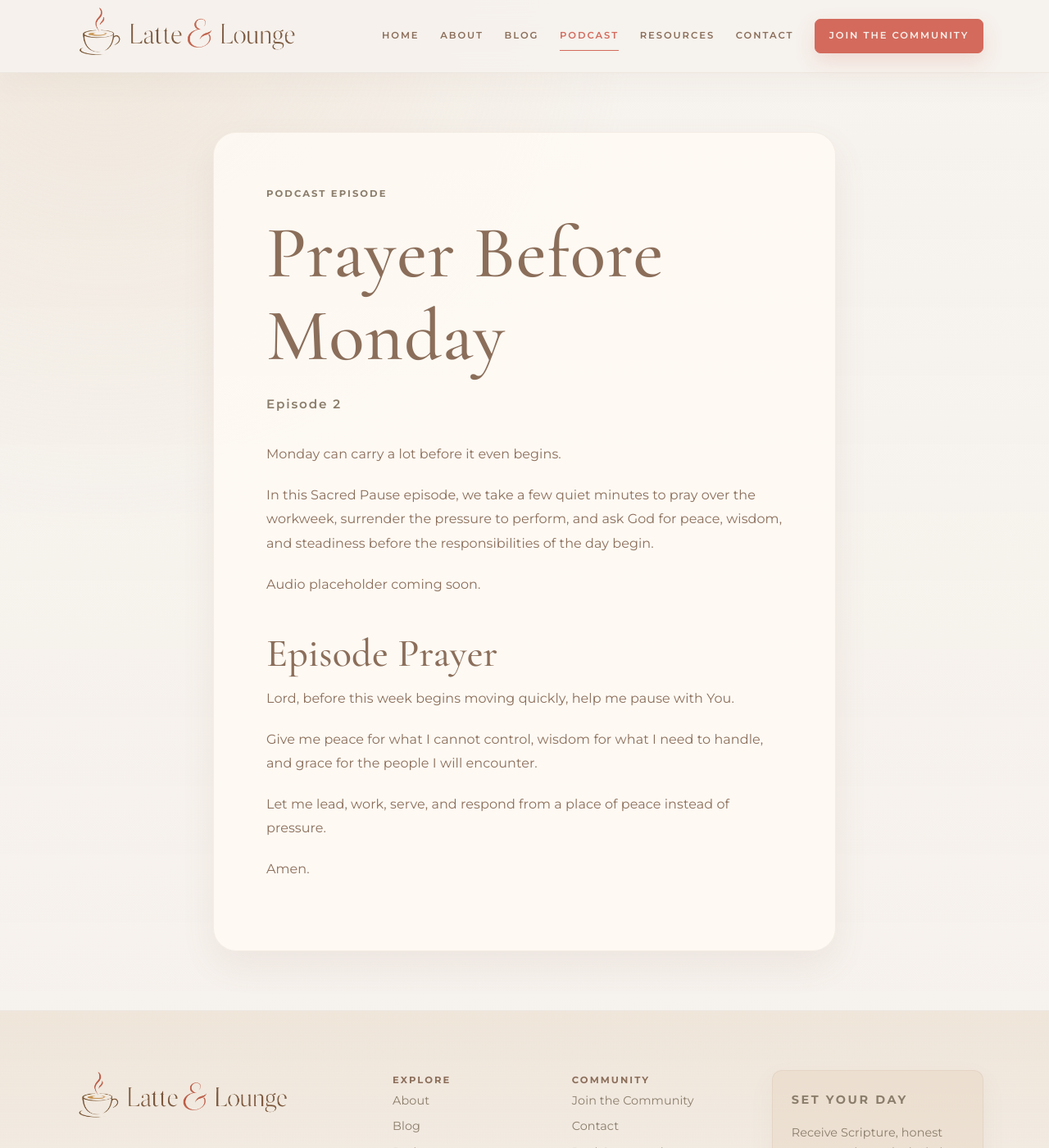
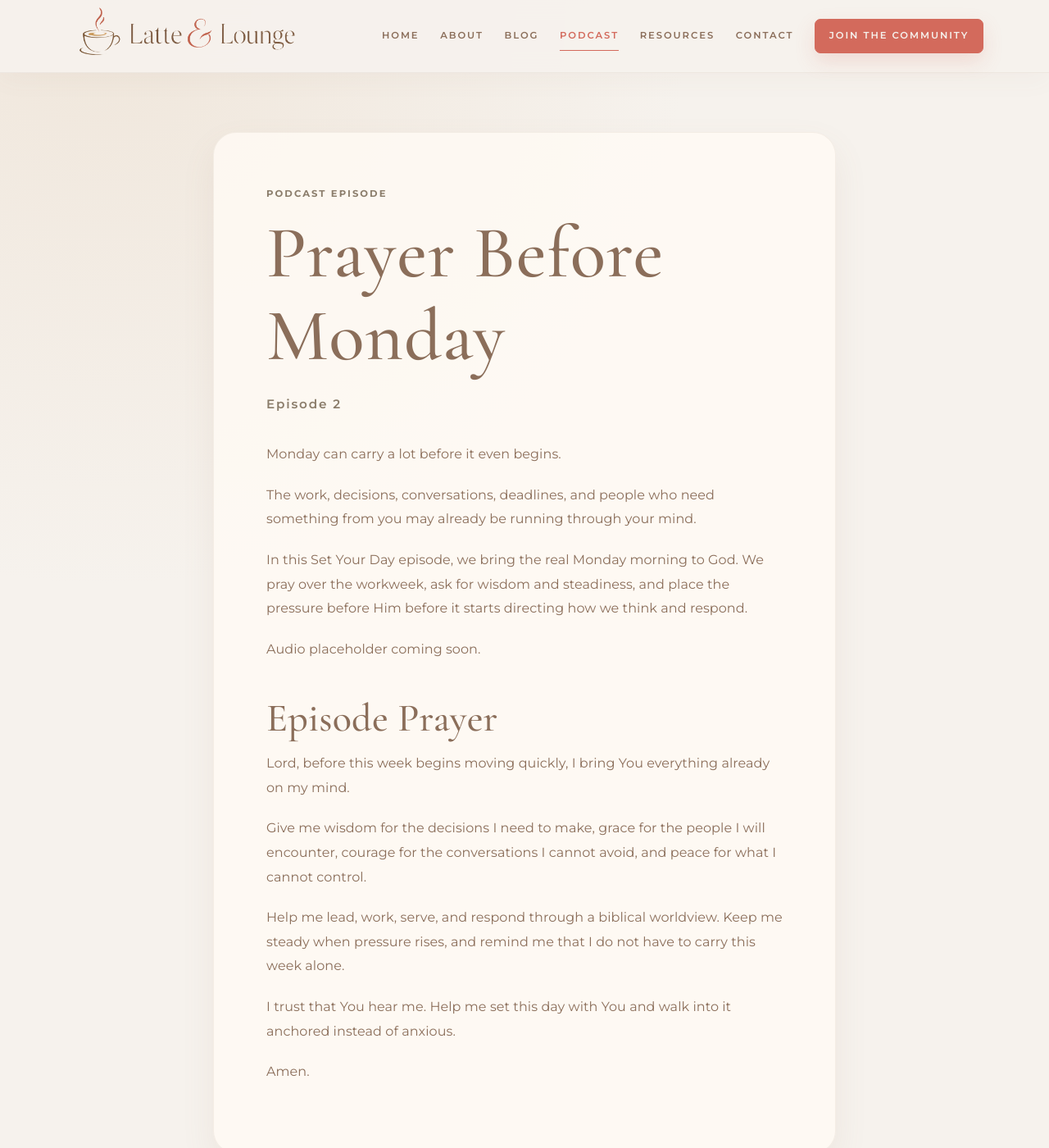
Before and after one commit to jeffthomasiii/latte-lounge-poc, a Jekyll site: the page built from docs/_podcast/prayer-before-monday.md, in a window 1280 px wide and 1400 px high. Shown: the whole window at 82% size. Built offline with Jekyll 4.4.1, drawn with Linux system fonts in a browser that asks for light colours.

Commit message:
Align Monday prayer episode with Samatra's set-your-day voice

```diff
--- a/docs/_podcast/prayer-before-monday.md
+++ b/docs/_podcast/prayer-before-monday.md
@@ -5,16 +5,20 @@ episode: 2
 
 Monday can carry a lot before it even begins.
 
-In this Sacred Pause episode, we take a few quiet minutes to pray over the workweek, surrender the pressure to perform, and ask God for peace, wisdom, and steadiness before the responsibilities of the day begin.
+The work, decisions, conversations, deadlines, and people who need something from you may already be running through your mind.
+
+In this Set Your Day episode, we bring the real Monday morning to God. We pray over the workweek, ask for wisdom and steadiness, and place the pressure before Him before it starts directing how we think and respond.
 
 Audio placeholder coming soon.
 
 ## Episode Prayer
 
-Lord, before this week begins moving quickly, help me pause with You.
+Lord, before this week begins moving quickly, I bring You everything already on my mind.
 
-Give me peace for what I cannot control, wisdom for what I need to handle, and grace for the people I will encounter.
+Give me wisdom for the decisions I need to make, grace for the people I will encounter, courage for the conversations I cannot avoid, and peace for what I cannot control.
 
-Let me lead, work, serve, and respond from a place of peace instead of pressure.
+Help me lead, work, serve, and respond through a biblical worldview. Keep me steady when pressure rises, and remind me that I do not have to carry this week alone.
+
+I trust that You hear me. Help me set this day with You and walk into it anchored instead of anxious.
 
 Amen.
```
